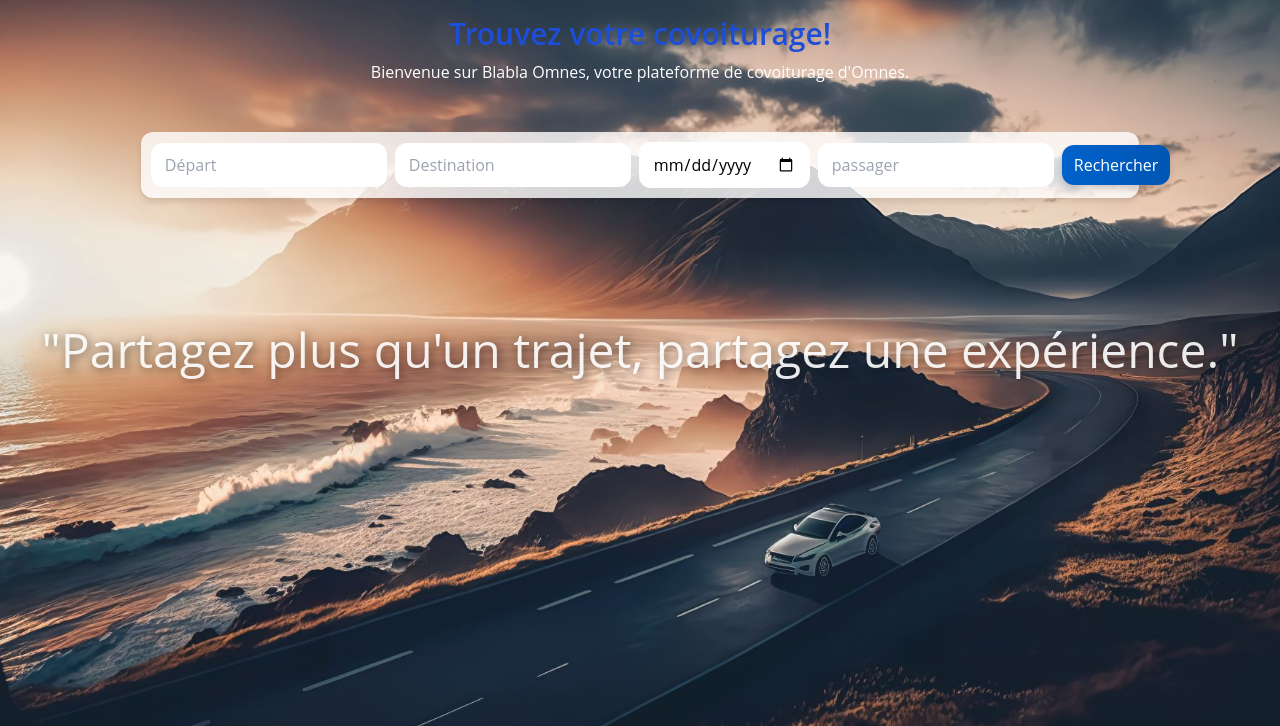
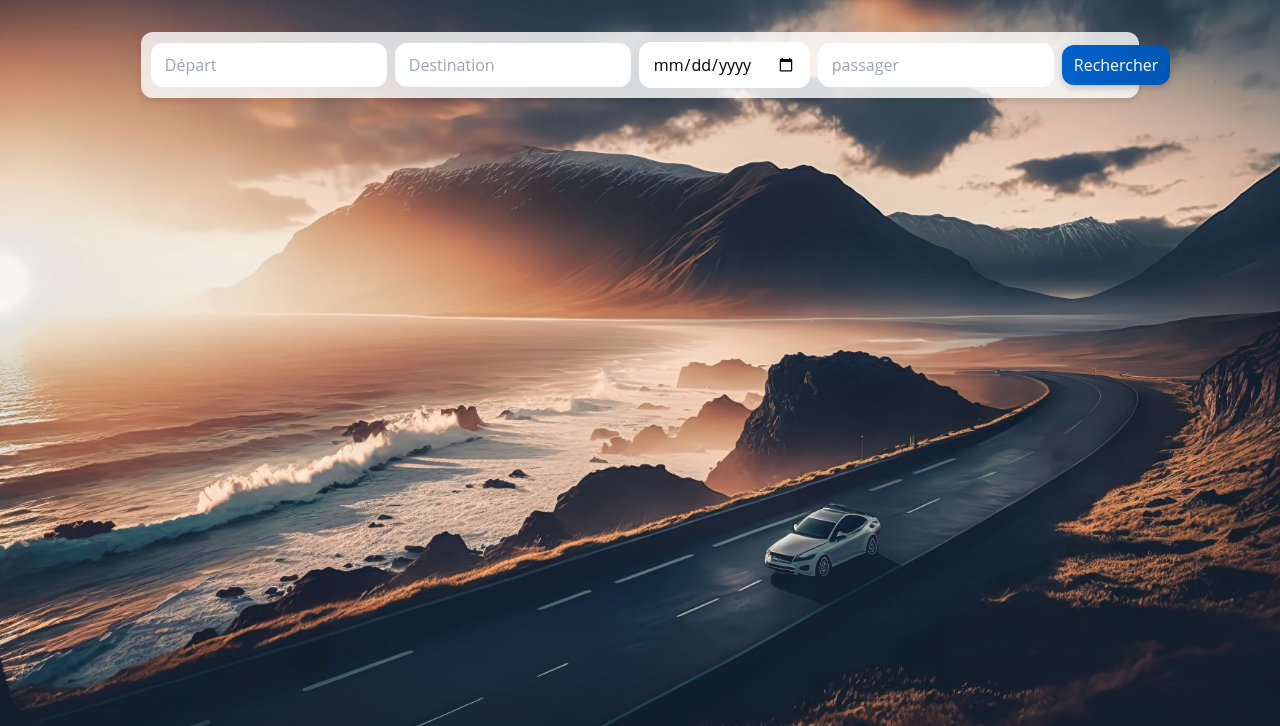
Before and after one commit to Nicolas-cottez/Projet-blabla, a PHP site: page /main.php in a window 1280 px wide. Shown: the part 60-786 px from the top of the page. Run offline with PHP 8.4, Linux system fonts and the light colour scheme; some libraries are stand-ins or nearby versions.

Commit message:
prepa php

```diff
--- a/main.php
+++ b/main.php
@@ -19,12 +19,12 @@
     <?php include 'Header.php'; ?>
 
     <main role="main">
-        <section class="p-4 text-center bg-transparent">
+        <!-- <section class="p-4 text-center bg-transparent">
             <h2 class="text-3xl text-blue-700 font-semibold">Trouvez votre covoiturage!</h2>
             <p class="text-white mt-2 max-w-2xl mx-auto">
                 Bienvenue sur Blabla Omnes, votre plateforme de covoiturage d'Omnes.
             </p>
-        </section>
+        </section> -->
 
         <section class="p-4">
             <form id="searchForm" class="search-bar mt-4">
@@ -37,7 +37,7 @@
         </section>
 
 
-        <section class="covoiturage-highlight">
+        <!-- <section class="covoiturage-highlight">
             <h1>"Partagez plus qu'un trajet, partagez une expérience."</h1>
         </section>
 
@@ -51,11 +51,11 @@
                 <p>Avec Blabla Omnes, les rencontres font partie des voyages.</p>
                 <button>En route !</button>
             </div>
-        </section>
+        </section> -->
     </main>
 
 
-    <?php include 'footer.php'; ?>
+    <!-- <?php include 'footer.php'; ?> -->
 
 </body>
 
```
Also changed, not shown: CreeCompte.php (added), SeConnecter.php (added).
